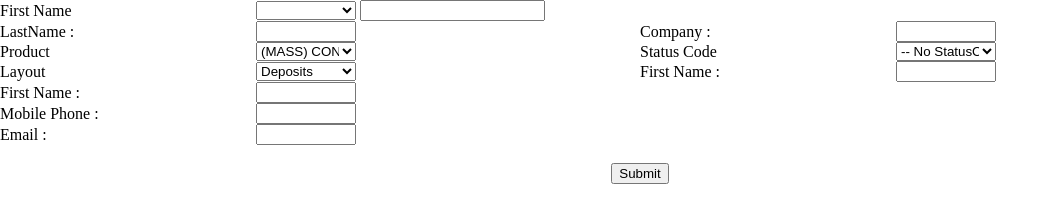
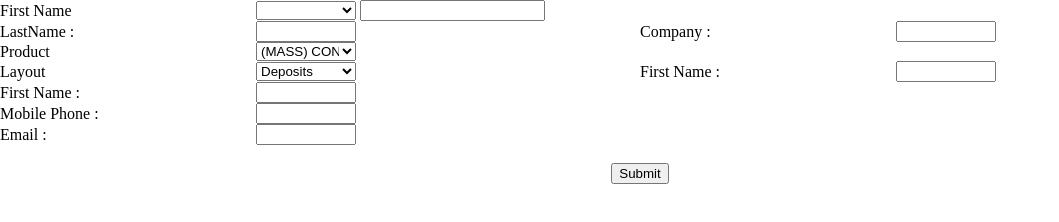
Before and after one commit to uscrmnext/qr-code-site, a website: page public/index.html in a window 1280 px wide. Shown: the whole page, without its empty margins (0-1059 px from the left). Drawn offline with Linux system fonts and the light colour scheme.

Commit message:
add status

```diff
--- a/public/index.html
+++ b/public/index.html
@@ -446,10 +446,8 @@
             <option value="1000442">Youth Checking</option>
           </select><input id="ProductName" name="ProductName" type="hidden" style="width:100px"
             value="(MASS) CON DEBIT BLUE AND GREEN" /> </td>
-        <td> Status Code </td>
-        <td> <select id="StatusCode" name="StatusCode" style="width:100px">
-            <option value="0">-- No StatusCode -- </option>
-          </select> </td>
+        <td> <input type="hidden" id="StatusCode" name="StatusCode" value="1">
+        </td>
       </tr>
       <tr>
         <td> Layout </td>
```
